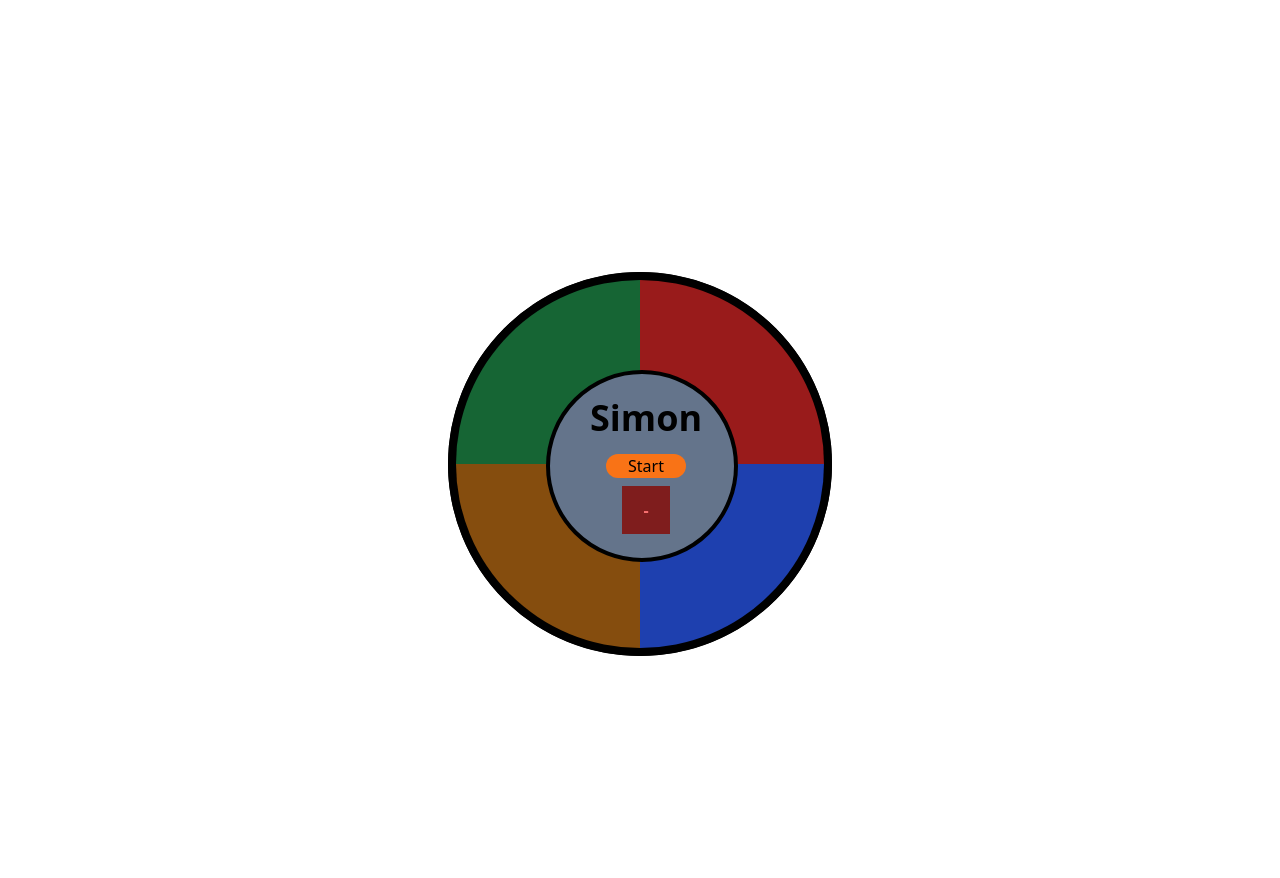
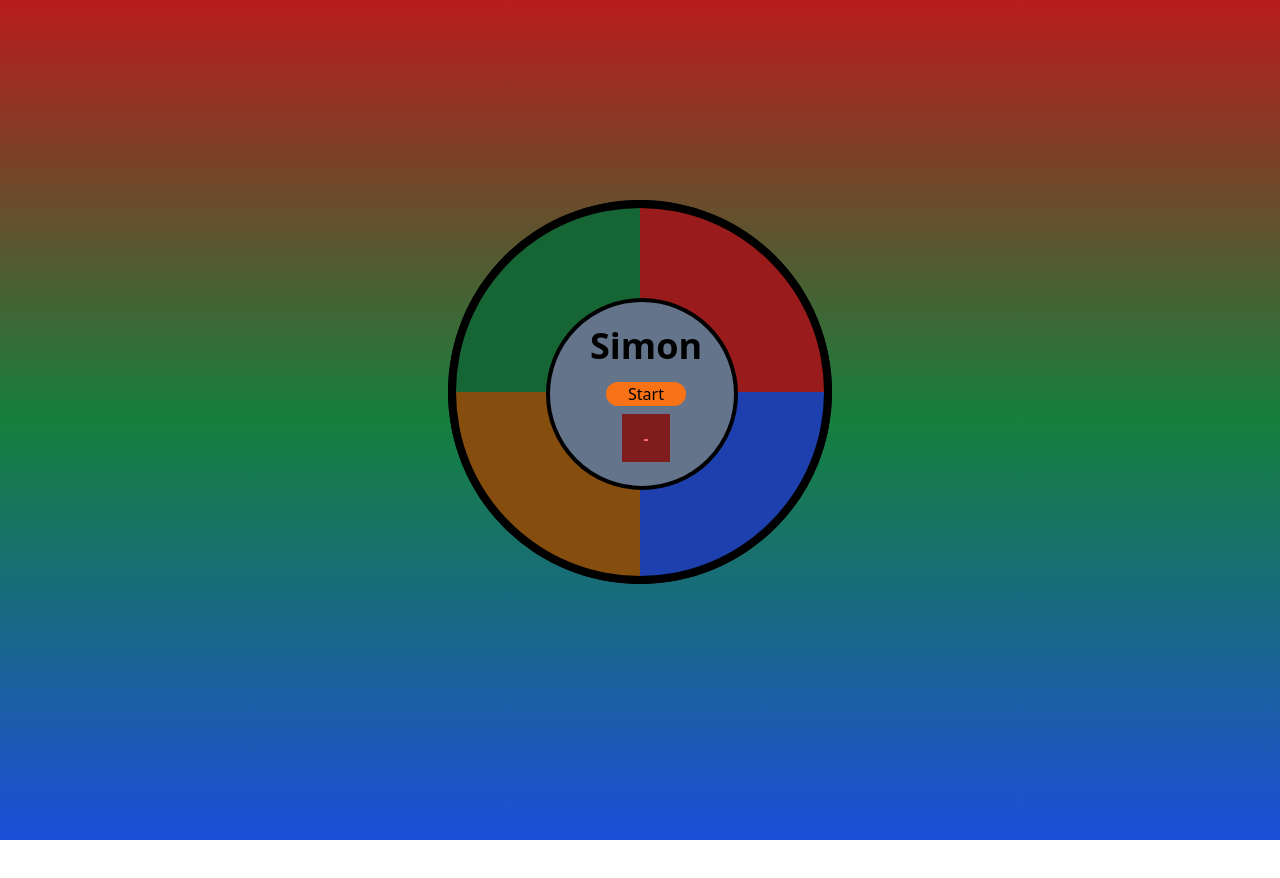
Before and after one commit to accedie-xcd/simon-game, a website: page docs/index.html in a window 1280 px wide. After the commit the page ends 840 px from the top, so only its background shows below. Drawn offline with Linux system fonts and the light colour scheme.

Commit message:
background color Changes

```diff
--- a/docs/index.html
+++ b/docs/index.html
@@ -20,9 +20,9 @@
   	<source src="https://s3.amazonaws.com/freecodecamp/simonSound4.mp3"></source>
   </audio>
 </head>
-<body class="h-screen overflow-hidden">
+<body class="h-screen overflow-hidden bg-gradient-to-b from-red-700 via-green-700 to-blue-700">
   <main class="h-full w-full ">
-    <div id="outer-circle" class=" relative top-40 mx-auto border-8 border-black text-center w-96 rounded-full aspect-square align-middle mt-28">
+    <div id="outer-circle" class=" relative top-40 mx-auto border-8 border-black text-center w-96 rounded-full aspect-square align-middle mt-10">
       <button id="top-left" class=" absolute bg-green-800 w-48 h-48 rounded-tl-full right-1/2 bottom-1/2 border-t-8 border-l-8 border-black" ></button>
 
       <button id="top-right" class=" absolute bg-red-800 w-48 h-48 rounded-tr-full left-1/2 bottom-1/2 border-t-8 border-r-8 border-black "></button>
```
Also changed, not shown: docs/styles.css.
